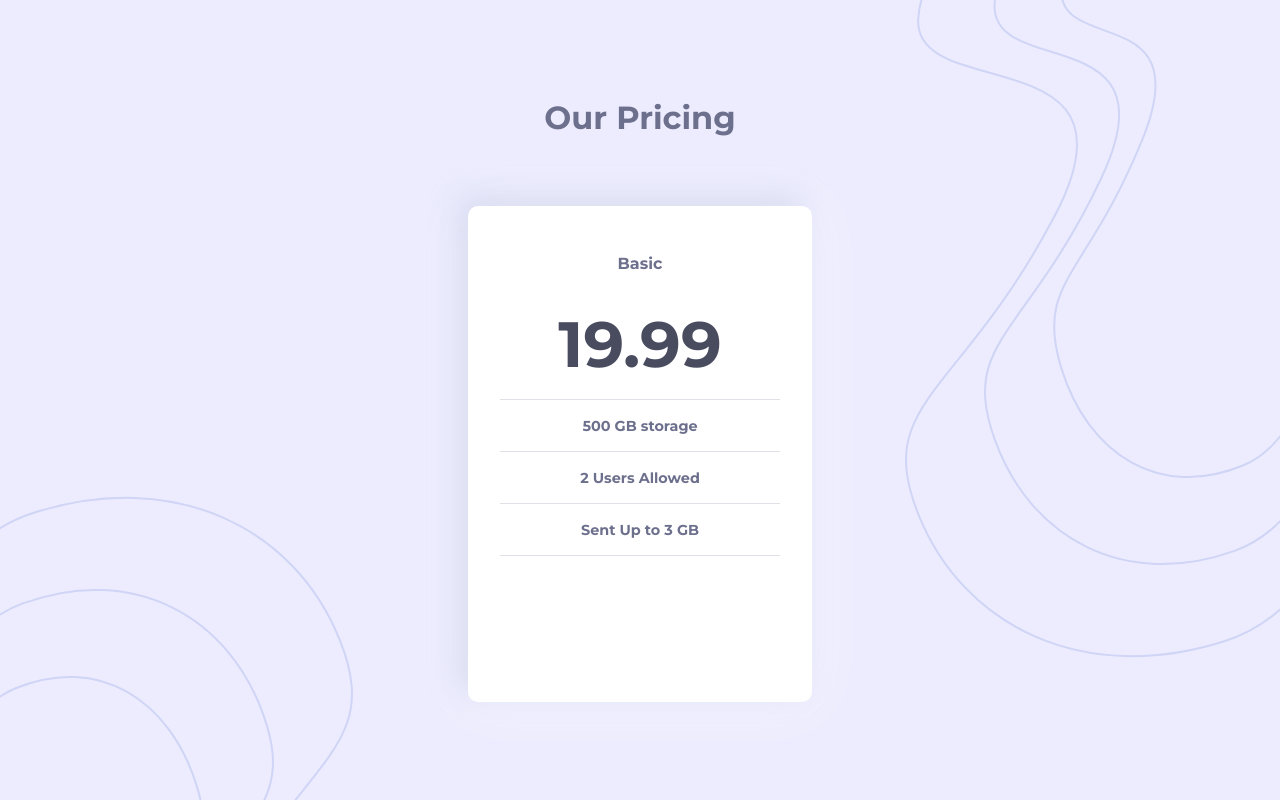
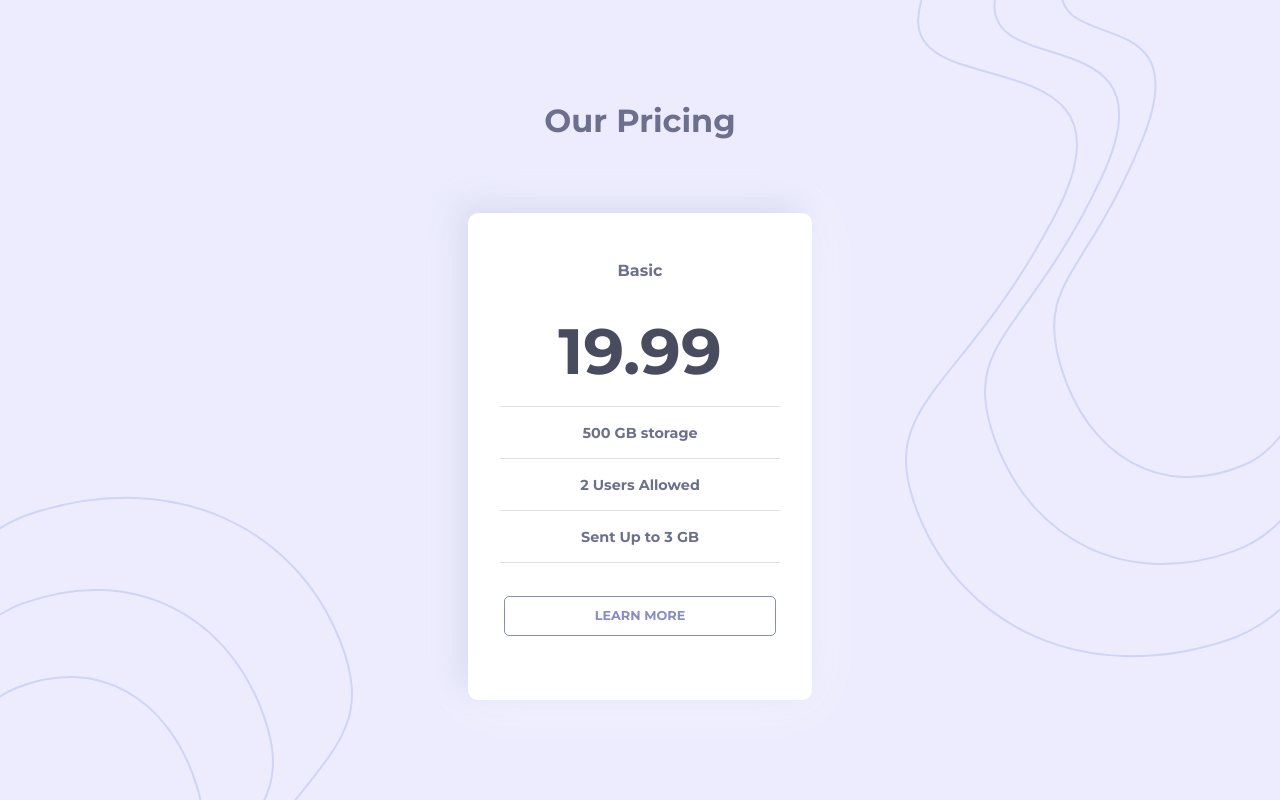
Before and after one commit to stereogamm/pricing-component, a React (Vite) app: page / in a window 1280 px wide. Built offline with nearby package versions, Linux system fonts and the light colour scheme.

Commit message:
created pricing card button

```diff
--- /dev/null
+++ b/src/Components/Button.jsx
@@ -0,0 +1,9 @@
+function Button() {
+    return (
+        <div className="button__wrapper">
+            <button className="more__button">Learn more</button>
+        </div>
+    )
+}
+
+export default Button;
--- a/src/Components/Card.jsx
+++ b/src/Components/Card.jsx
@@ -1,3 +1,5 @@
+import Button from "./Button";
+
 function Card() {
     return (
         <>
@@ -12,6 +14,7 @@ function Card() {
                 <hr />
                 <div className="info__block">Sent Up to 3 GB</div>
                 <hr />
+                <Button />
             </article>
         </div>
     </>
--- a/src/index.css
+++ b/src/index.css
@@ -25,6 +25,7 @@
   --grayish-blue: hsl(233, 13%, 49%);
   --dark-grayish-blue: hsl(232, 13%, 33%);
   --light-card-color: hsl(0, 0%, 100%);
+  --button: hsl(235, 35%, 65%);
   --shadow-dark: 162, 173, 208;
   --shadow-light: 255, 255, 255;
   --font-size: 16px;
--- a/src/styles/App.css
+++ b/src/styles/App.css
@@ -10,7 +10,6 @@ main {
   display: flex;
   flex-direction: column;
   justify-content: space-around;
-
 }
 
 h1 {
@@ -31,8 +30,8 @@ h1 {
   background-color: var(--light-card-color);
   min-width: 20rem;
   max-width: 45rem;
-  min-height: 31rem;
-  max-height: 40rem;
+  min-height: 30rem;
+  max-height: 35rem;
   border-radius: 10px;
   box-shadow: -10px -10px 30px  rgba(var(--shadow-dark), 0.3),
               0px 0px 60px  rgba(var(--shadow-light), 0.6);
@@ -58,7 +57,7 @@ hr {
   width: 100%;
   min-width: 280px;
   height: 1px;
-  border-top: 1.5px solid hsl(230, 11%, 89%);
+  border-top: 1px solid hsl(230, 11%, 89%);
 }
 
 .info__block {
@@ -68,3 +67,25 @@ hr {
   font-family: "Montserrat";
   font-weight: 700;
 }
+
+.button__wrapper {
+  display: flex;
+  flex-direction: column;
+  margin: 2rem 0;
+}
+
+.more__button {
+  min-width: 17rem;
+  max-width: 19rem;
+  min-height: 2.5rem;
+  max-height: 3rem;
+  background: none;
+  font-family: "Montserrat";
+  font-weight: 700;
+  color: var(--button);
+  border-radius: 5px;
+  border: 1px solid var(--button);
+  cursor: pointer;
+  text-transform: uppercase;
+  font-size: 0.8rem;
+}
```
